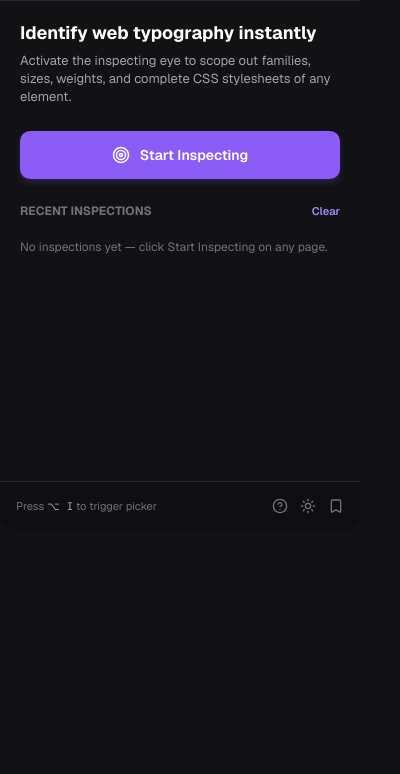
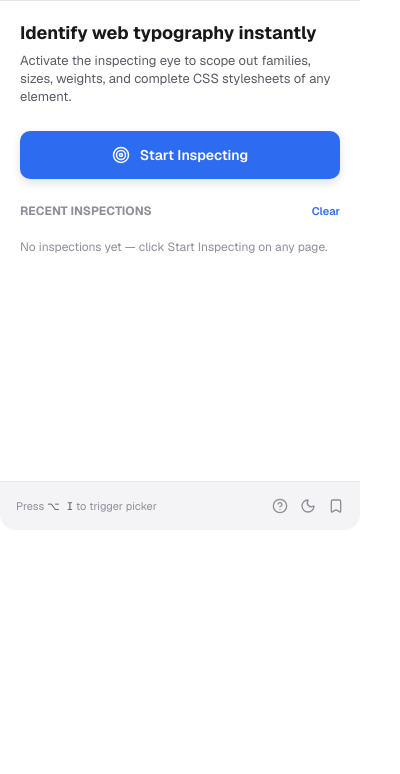
Before and after one commit to anamnasim26/1-Dead-Braincell-Font-Identifier-Extension-Product-Anatomy-C1, a browser extension: page popup.html in a window 400 px wide. Shown: the part 70-844 px from the top of the page. Drawn offline with Linux system fonts and the light colour scheme.

Commit message:
Make light mode the default theme, add multi-color accent system
Flips the popup's default theme from dark to light and replaces the
single-purple accent with a purposeful multi-color palette (blue for
primary actions/brand, pink for save, orange for source/distributor,
green for free alternatives) per the new vibrant-minimalist direction.

- assets/theme.css: light tokens now live on the unmarked :root/:host
  default; the old dark palette moved under data-theme="dark". Adds
  --accent-blue/pink/orange/green (+ wash variants) for both themes,
  with --accent/--accent-text/--accent-bg-wash kept as blue aliases so
  content.css and dashboard.css (not yet re-themed) keep working.
- popup.css: logo chip, primary button, links, and highlighted recent
  item now use --accent-blue explicitly; replaced the button's colored
  drop-shadow with a neutral elevation shadow (no chromatic glow).
- lib/storage.js: getTheme() defaulted to "dark" when nothing was saved
  yet, silently overriding the new light default — now defaults to
  "light".
- popup.js / dashboard.js: the theme toggle inferred "no data-theme
  attribute" as dark (true under the old scheme, where dark was the
  unmarked default) — now correctly infers light, since light is the
  new unmarked default.

Card (content.css) and dashboard (dashboard.css) re-theming is a
follow-up pass once this direction is confirmed.

Co-Authored-By: Claude Sonnet 5 <noreply@anthropic.com>

```diff
--- a/assets/theme.css
+++ b/assets/theme.css
@@ -1,11 +1,53 @@
 /* Shared design tokens for popup.html, dashboard.html, and content.js's
    shadow DOM. `:root` matches when this is linked into a normal document;
    `:host` matches when it's linked inside a shadow root (content.css) —
-   both are listed so one file works in every context. Dark is the default
-   (matches the original Figma reference); `data-theme="light"` overrides it. */
+   both are listed so one file works in every context.
+
+   Light is the default (the "vibrant multi-color" redesign) —
+   `data-theme="dark"` restyles the original dark look on top of it.
+   `--accent`/`--accent-text`/`--accent-bg-wash` are kept as aliases for
+   `content.css`/`dashboard.css`, which haven't been re-themed yet; new
+   code should reach for the purposeful `--accent-blue/pink/orange/green`
+   tokens instead (blue = primary actions/brand, pink = save, orange =
+   source/distributor, green = free alternatives). */
 
 :root,
 :host {
+  --bg-page: #f7f7fb;
+  --bg-popup: #ffffff;
+  --bg-header-footer: #f4f4f7;
+  --bg-row: #f4f4f7;
+  --bg-row-alt: #efeff3;
+  --bg-row-alt-2: #f1f1f5;
+  --border-default: #e5e5ea;
+  --text-primary: #18181b;
+  --text-muted: #5b5b66;
+  --text-faint: #8e8e99;
+  --card-bg: rgba(255, 255, 255, 0.92);
+  --card-shadow: 0 8px 24px rgba(20, 20, 30, 0.08);
+  --status-ready: #16a34a;
+  --danger: #e5484d;
+  --danger-bg-wash: rgba(229, 72, 77, 0.1);
+
+  --accent-blue: #2d6cf0;
+  --accent-blue-wash: #e7eefe;
+  --accent-pink: #f0409e;
+  --accent-pink-wash: #fde7f4;
+  --accent-orange: #ff9500;
+  --accent-orange-wash: #fff1dd;
+  --accent-green: #34a853;
+  --accent-green-wash: #e5f6ea;
+
+  /* Back-compat aliases for content.css/dashboard.css (still single-accent) */
+  --accent: var(--accent-blue);
+  --accent-text: var(--accent-blue);
+  --accent-bg-wash: var(--accent-blue-wash);
+
+  color-scheme: light;
+}
+
+:root[data-theme="dark"],
+:host([data-theme="dark"]) {
   --bg-page: #0b0b0c;
   --bg-popup: #121215;
   --bg-header-footer: #0f0f12;
@@ -13,9 +55,6 @@
   --bg-row-alt: #1c1c22;
   --bg-row-alt-2: #1a1a20;
   --border-default: #27272a;
-  --accent: #8b5cf6;
-  --accent-text: #a78bfa;
-  --accent-bg-wash: rgba(139, 92, 246, 0.13);
   --text-primary: #ffffff;
   --text-muted: #a1a1aa;
   --text-faint: #71717a;
@@ -24,28 +63,19 @@
   --status-ready: #4ade80;
   --danger: #ef4444;
   --danger-bg-wash: rgba(239, 68, 68, 0.12);
+
+  --accent-blue: #5b8dff;
+  --accent-blue-wash: rgba(91, 141, 255, 0.16);
+  --accent-pink: #ff6fc0;
+  --accent-pink-wash: rgba(255, 111, 192, 0.16);
+  --accent-orange: #ffb84d;
+  --accent-orange-wash: rgba(255, 184, 77, 0.16);
+  --accent-green: #5fd37b;
+  --accent-green-wash: rgba(95, 211, 123, 0.16);
+
+  --accent: var(--accent-blue);
+  --accent-text: var(--accent-blue);
+  --accent-bg-wash: var(--accent-blue-wash);
+
   color-scheme: dark;
 }
-
-:root[data-theme="light"],
-:host([data-theme="light"]) {
-  --bg-page: #f4f4f5;
-  --bg-popup: #ffffff;
-  --bg-header-footer: #f4f4f5;
-  --bg-row: #f4f4f5;
-  --bg-row-alt: #eeeef0;
-  --bg-row-alt-2: #f0f0f2;
-  --border-default: #e4e4e7;
-  --accent: #8b5cf6;
-  --accent-text: #7c3aed;
-  --accent-bg-wash: rgba(139, 92, 246, 0.1);
-  --text-primary: #18181b;
-  --text-muted: #52525b;
-  --text-faint: #71717a;
-  --card-bg: rgba(255, 255, 255, 0.92);
-  --card-shadow: 0 12px 24px rgba(0, 0, 0, 0.12);
-  --status-ready: #16a34a;
-  --danger: #dc2626;
-  --danger-bg-wash: rgba(220, 38, 38, 0.1);
-  color-scheme: light;
-}
--- a/dashboard.js
+++ b/dashboard.js
@@ -155,7 +155,7 @@ document.addEventListener("DOMContentLoaded", async () => {
   applyTheme(theme);
 
   document.getElementById("theme-toggle").addEventListener("click", async () => {
-    const current = document.documentElement.getAttribute("data-theme") || "dark";
+    const current = document.documentElement.getAttribute("data-theme") || "light";
     const next = current === "dark" ? "light" : "dark";
     await self.FontscopeStorage.setTheme(next);
     applyTheme(next);
--- a/lib/storage.js
+++ b/lib/storage.js
@@ -33,7 +33,7 @@
 
   async function getTheme() {
     const res = await chrome.storage.local.get(THEME_KEY);
-    return res[THEME_KEY] || "dark";
+    return res[THEME_KEY] || "light";
   }
 
   async function setTheme(theme) {
--- a/popup.css
+++ b/popup.css
@@ -51,7 +51,7 @@ body {
   width: 28px;
   height: 28px;
   border-radius: 8px;
-  background: var(--accent);
+  background: var(--accent-blue);
   display: flex;
   align-items: center;
   justify-content: center;
@@ -91,7 +91,7 @@ body {
   display: inline-block;
 }
 .status-pill.inspecting .status-dot {
-  background: var(--accent);
+  background: var(--accent-blue);
 }
 #status-label {
   font-size: 11px;
@@ -130,7 +130,7 @@ body {
   width: 100%;
   border: none;
   border-radius: 10px;
-  background: var(--accent);
+  background: var(--accent-blue);
   color: white;
   font-family: inherit;
   font-size: 14px;
@@ -140,7 +140,7 @@ body {
   justify-content: center;
   gap: 10px;
   cursor: pointer;
-  box-shadow: 0 4px 6px rgba(139, 92, 246, 0.2);
+  box-shadow: 0 4px 10px rgba(20, 20, 30, 0.12);
 }
 .activate-btn:hover {
   filter: brightness(1.08);
@@ -174,7 +174,7 @@ body {
   font-family: inherit;
   font-size: 11px;
   font-weight: 600;
-  color: var(--accent-text);
+  color: var(--accent-blue);
   cursor: pointer;
 }
 .recent-list {
@@ -215,7 +215,7 @@ body {
   color: var(--text-muted);
 }
 .recent-item.is-latest .recent-avatar {
-  background: var(--accent);
+  background: var(--accent-blue);
   color: white;
   font-weight: 700;
 }
--- a/popup.js
+++ b/popup.js
@@ -96,7 +96,7 @@ document.addEventListener("DOMContentLoaded", () => {
   });
 
   document.getElementById("theme-toggle").addEventListener("click", async () => {
-    const current = document.documentElement.getAttribute("data-theme") || "dark";
+    const current = document.documentElement.getAttribute("data-theme") || "light";
     const next = current === "dark" ? "light" : "dark";
     await self.FontscopeStorage.setTheme(next);
     applyTheme(next);
```
